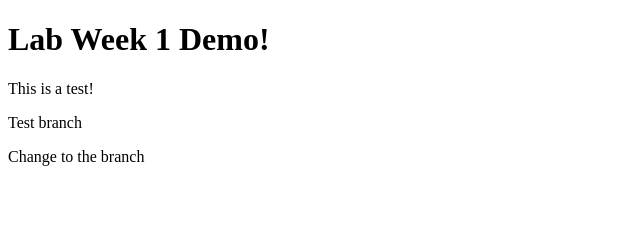
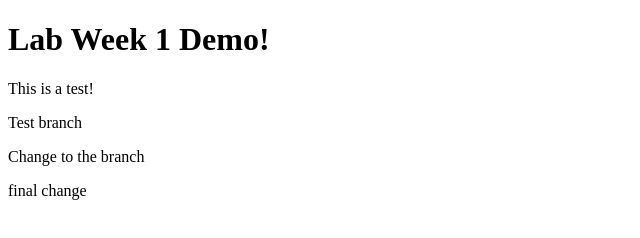
Before and after one commit to INFO442-Summer2024/Lab-1-Demo, a plain HTML site: page index.html in a window 1280 px wide. Shown: the whole page, without its empty margins (0-640 px from the left). Drawn offline with Linux system fonts and the light colour scheme.

Commit message:
new test

```diff
--- a/index.html
+++ b/index.html
@@ -12,6 +12,7 @@
     <p>This is a test!</p>
     <p>Test branch</p>
     <p>Change to the branch</p>
+    <p>final change</p>
 </body>
 
 </html>
```
